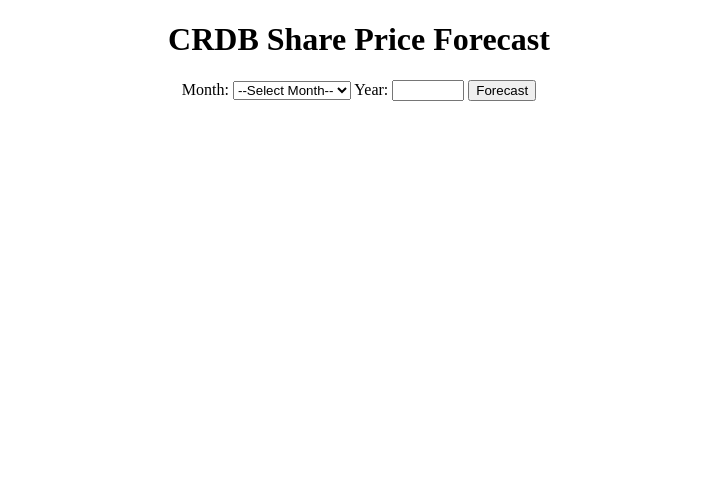
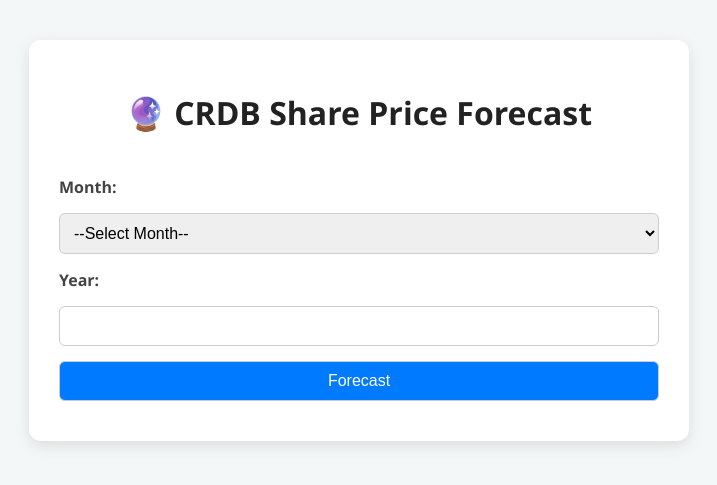
Before and after one commit to QubitCloud/crdb-forecast-app, a FastAPI app: page / in a window 1280 px wide. Shown: the top 485 px of the page, without its empty margins (281-998 px from the left). Run offline with FastAPI, Linux system fonts and the light colour scheme.

Commit message:
Revamped UI and backend logic for CRDB forecast app

```diff
--- a/main.py
+++ b/main.py
@@ -9,8 +9,8 @@
 templates = Jinja2Templates(directory="templates")
 
 def prepare_data():
-    df = pd.read_csv('CRDB_Share_Prices.csv')
-    df['ds'] = pd.to_datetime(df['Month'], format='%b-%y')
+    df = pd.read_csv("CRDB_Share_Prices.csv")
+    df['ds'] = pd.to_datetime(df['Month'] + " " + df['Year'].astype(str), format='%b-%y')
     df['y'] = df['Average CRDB Share Price (TSh)']
     return df[['ds', 'y']]
 
@@ -39,9 +39,10 @@
     try:
         price = get_forecast_price(month, year)
         if price is None:
-            result = f"No forecast data available for {month} {year}."
+            result = f"No forecast available for {month} {year}."
         else:
-            result = f"Estimated CRDB share price for {month} {year} is TSh {price}."
+            result = f"📈 Estimated CRDB share price for <b>{month} {year}</b>: <span style='color:green;'>TSh {price}</span>"
     except:
-        result = "Invalid format, try again."
+        result = "⚠️ Invalid input. Please try again."
+
     return templates.TemplateResponse("index.html", {"request": request, "forecast_result": result})
--- a/templates/index.html
+++ b/templates/index.html
@@ -1,13 +1,78 @@
 <!DOCTYPE html>
-<html>
+<html lang="en">
 <head>
+    <meta charset="UTF-8">
     <title>CRDB Forecast</title>
-    <meta charset="utf-8">
+    <style>
+        body {
+            font-family: 'Segoe UI', sans-serif;
+            background: #f4f7f8;
+            margin: 0;
+            padding: 0;
+        }
+
+        .container {
+            max-width: 600px;
+            margin: 40px auto;
+            background: white;
+            border-radius: 12px;
+            padding: 30px;
+            box-shadow: 0 5px 15px rgba(0,0,0,0.1);
+        }
+
+        h1 {
+            text-align: center;
+            color: #222;
+        }
+
+        form {
+            display: flex;
+            flex-direction: column;
+            gap: 15px;
+            padding-top: 20px;
+        }
+
+        label {
+            font-weight: bold;
+            color: #444;
+        }
+
+        select, input, button {
+            padding: 10px;
+            border-radius: 6px;
+            border: 1px solid #ccc;
+            font-size: 16px;
+        }
+
+        button {
+            background: #007bff;
+            color: white;
+            cursor: pointer;
+            transition: background 0.3s;
+        }
+
+        button:hover {
+            background: #0056b3;
+        }
+
+        .result {
+            margin-top: 30px;
+            font-size: 18px;
+            text-align: center;
+        }
+
+        .error {
+            text-align: center;
+            color: red;
+            margin-top: 10px;
+        }
+    </style>
 </head>
 <body>
-    <h1 style="text-align:center;">CRDB Share Price Forecast</h1>
-    <form method="post" style="text-align:center; margin-bottom:20px;" onsubmit="return validateForm()">
-        <label for="month">Month: </label>
+    <div class="container">
+        <h1>🔮 CRDB Share Price Forecast</h1>
+        <form method="post" onsubmit="return validateForm()">
+            <label for="month">Month:</label>
             <select name="month" id="month" required>
                 <option value="">--Select Month--</option>
                 <option value="Jan">Jan</option>
@@ -24,19 +89,20 @@
                 <option value="Dec">Dec</option>
             </select>
 
-        <label for="year">Year: </label>
+            <label for="year">Year:</label>
             <input type="number" name="year" id="year" min="2021" max="2100" required>
 
             <button type="submit">Forecast</button>
         </form>
 
-    <div id="error" style="text-align:center; color:red;"></div>
+        <div class="error" id="error"></div>
 
         {% if forecast_result %}
-        <div style="text-align:center; font-weight:bold; font-size:18px; margin-top:20px;">
-            {{ forecast_result }}
+            <div class="result">
+                {{ forecast_result | safe }}
             </div>
         {% endif %}
+    </div>
 
     <script>
         function validateForm() {
@@ -44,9 +110,9 @@
             const year = document.getElementById("year").value;
             const errorDiv = document.getElementById("error");
 
-            if (!month || !year || parseInt(year) < 2021 || parseInt(year) > 2100) {
-                errorDiv.textContent = "Invalid format, try again.";
-                setTimeout(() => errorDiv.textContent = "", 3000);
+            if (!month || !year || year < 2021 || year > 2100) {
+                errorDiv.textContent = "🚫 Please select a valid month and year.";
+                setTimeout(() => errorDiv.textContent = "", 4000);
                 return false;
             }
 
```
Lines whose indentation alone changed are shown as unchanged.
